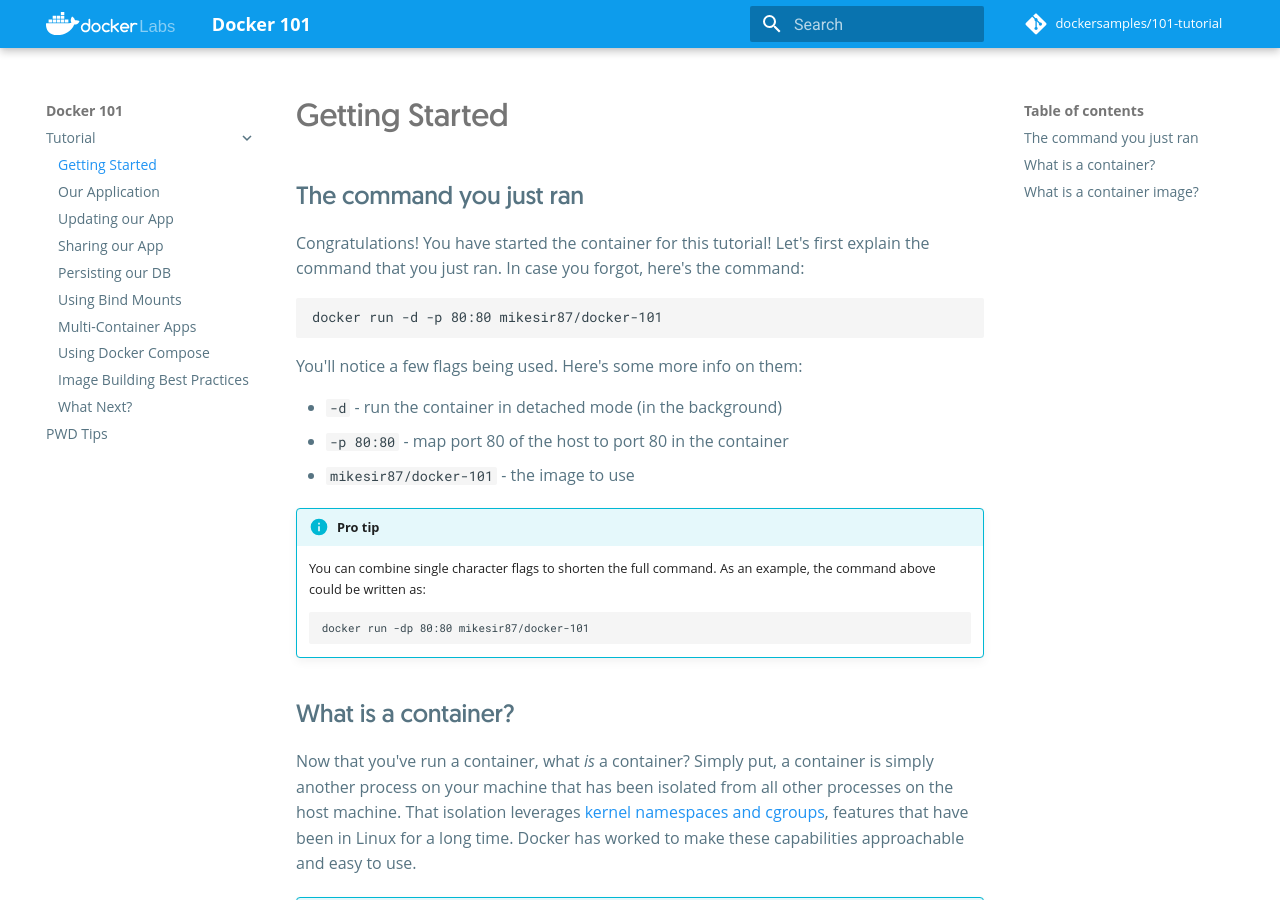
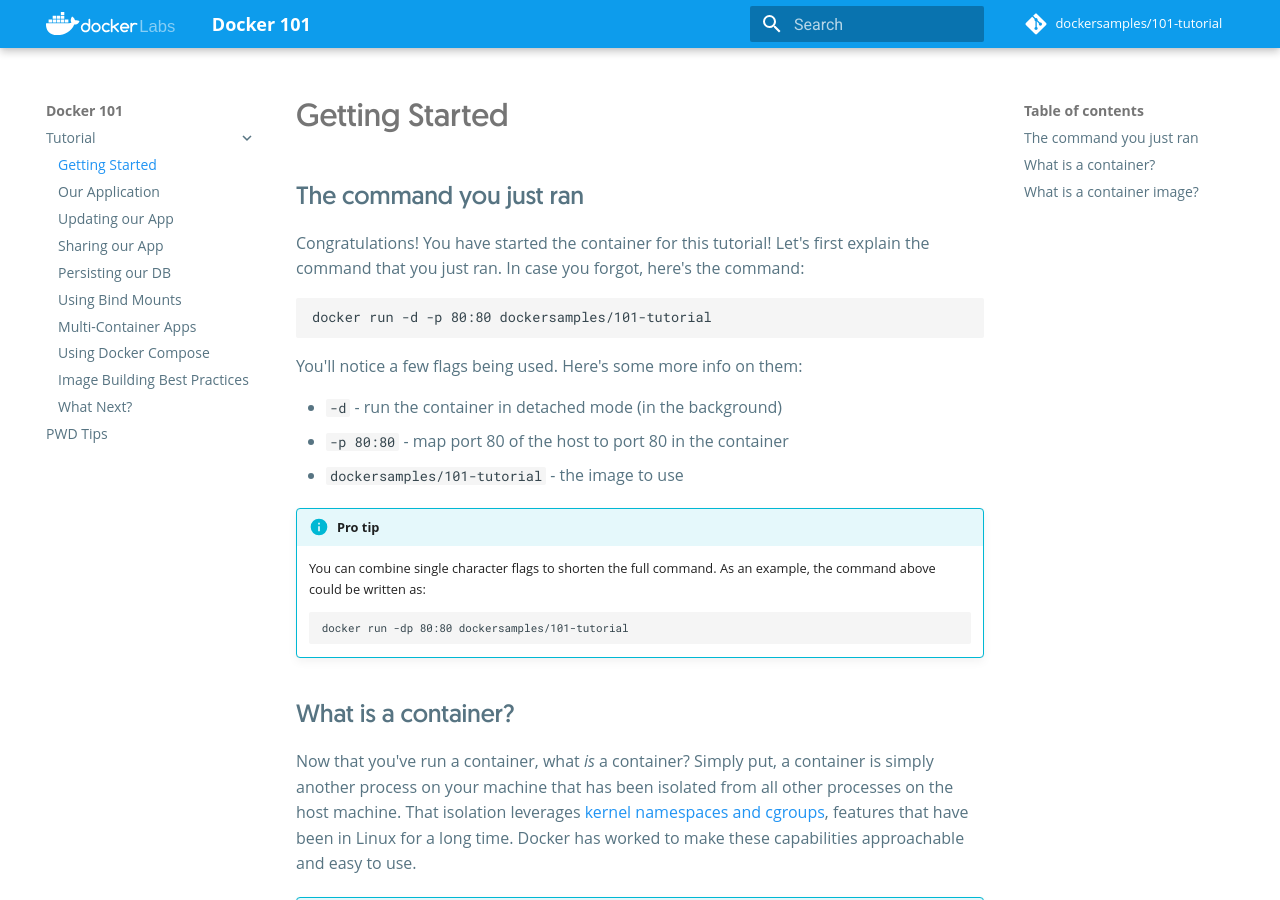
Before and after one commit to dockersamples/101-tutorial, an MkDocs documentation site: the page built from docs/docs/tutorial/index.md, in a window 1280 px wide and 900 px high. Built offline with MkDocs 1.6.1 and Material for MkDocs 9.7.7, drawn with Linux system fonts in a browser that asks for light colours; nearby versions of some CDN libraries.

Commit message:
Remove reference to mikesir87 in landing page

````diff
--- a/docs/docs/tutorial/index.md
+++ b/docs/docs/tutorial/index.md
@@ -9,20 +9,20 @@
 here's the command:
 
 ```cli
-docker run -d -p 80:80 mikesir87/docker-101
+docker run -d -p 80:80 dockersamples/101-tutorial
 ```
 
 You'll notice a few flags being used. Here's some more info on them:
 
 - `-d` - run the container in detached mode (in the background)
 - `-p 80:80` - map port 80 of the host to port 80 in the container
-- `mikesir87/docker-101` - the image to use
+- `dockersamples/101-tutorial` - the image to use
 
 !!! info "Pro tip"
     You can combine single character flags to shorten the full command.
     As an example, the command above could be written as:
     ```
-    docker run -dp 80:80 mikesir87/docker-101
+    docker run -dp 80:80 dockersamples/101-tutorial
     ```
 
 ## What is a container?
````
